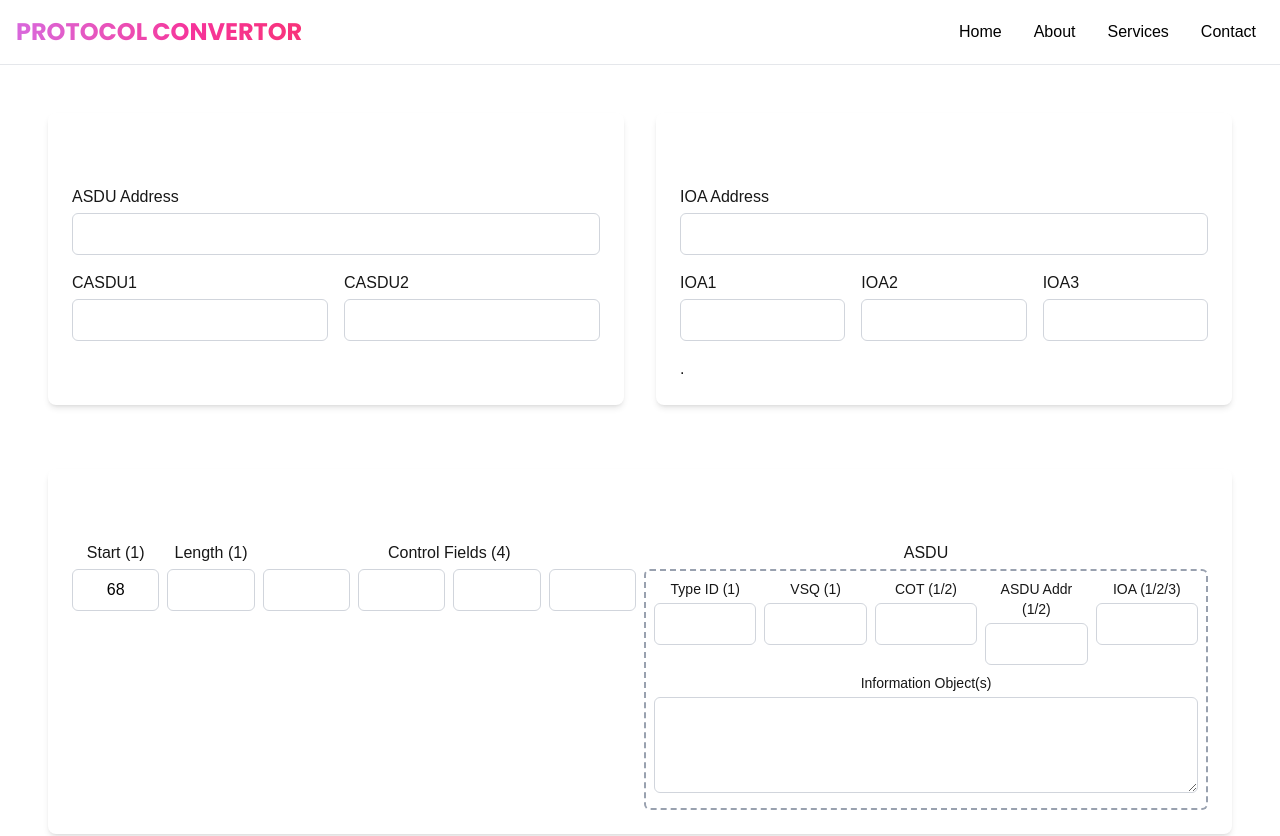
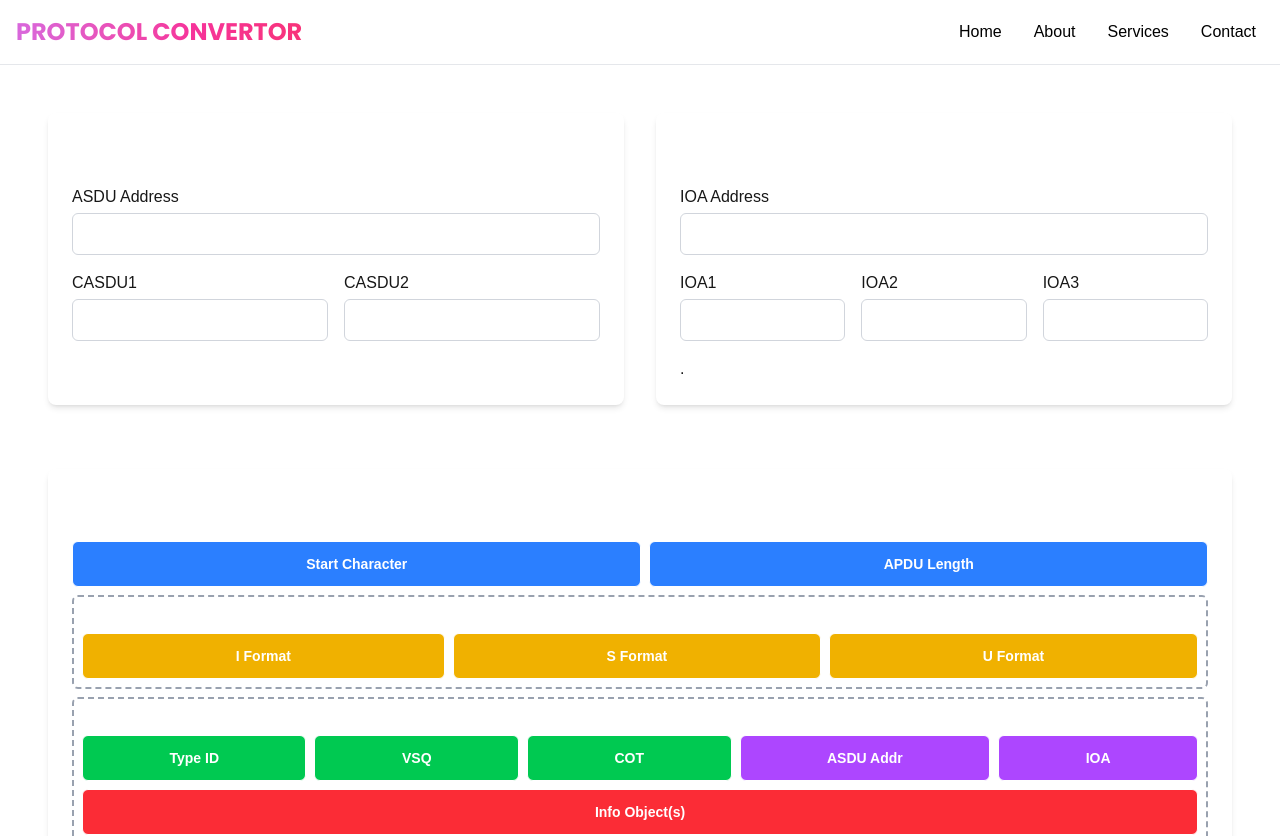
Before and after one commit to mdazad1508/60870-5-104-protocol, a Next.js app: page / in a window 1280 px wide. Shown: the top 836 px of the page. Built offline with nearby package versions, Linux system fonts and the light colour scheme.

Commit message:
packet modified

```diff
--- a/components/Iec104Packet.tsx
+++ b/components/Iec104Packet.tsx
@@ -2,73 +2,84 @@
 
 import { useState } from 'react';
 
+const Popup = ({ content, onClose }: { content: any, onClose: () => void }) => (
+  <div className="fixed inset-0 bg-black bg-opacity-50 flex items-center justify-center z-50" onClick={onClose}>
+    <div className="bg-white dark:bg-gray-800 p-6 rounded-lg shadow-lg max-w-lg w-full" onClick={(e) => e.stopPropagation()}>
+      <h3 className="font-bold text-lg mb-2">{content.title}</h3>
+      <p className="mb-2"><span className="font-bold">Description:</span> {content.description}</p>
+      <p className="font-mono text-sm mb-2"><span className="font-bold">Size:</span> {content.size} ({content.bits})</p>
+      <p className="mb-4"><span className="font-bold">Function:</span> {content.func}</p>
+      <button onClick={onClose} className="mt-4 px-4 py-2 bg-blue-500 text-white rounded">Close</button>
+    </div>
+  </div>
+);
+
+const Field = ({ title, className = '', color, onClick }: { title: string, className?: string, color: string, onClick: () => void }) => (
+    <div className={`p-3 border rounded-md text-white cursor-pointer hover:opacity-90 ${color} ${className}`} onClick={onClick}>
+      <div className="font-bold text-sm text-center">{title}</div>
+    </div>
+  );
+
   const Iec104Packet = () => {
-  const [startChar, setStartChar] = useState('68');
-  const [apduLength, setApduLength] = useState('');
-  const [controlField1, setControlField1] = useState('');
-  const [controlField2, setControlField2] = useState('');
-  const [controlField3, setControlField3] = useState('');
-  const [controlField4, setControlField4] = useState('');
-  const [typeId, setTypeId] = useState('');
-  const [vsq, setVsq] = useState('');
-  const [cot, setCot] = useState('');
-  const [asduAddress, setAsduAddress] = useState('');
-  const [ioa, setIoa] = useState('');
-  const [informationObject, setInformationObject] = useState('');
+    const [showPopup, setShowPopup] = useState(false);
+    const [popupContent, setPopupContent] = useState<any>(null);
 
-  const inputClasses = "w-full p-2 border border-gray-300 dark:border-gray-600 rounded-md bg-white dark:bg-gray-800 text-black dark:text-white text-center";
+    const handleFieldClick = (content: any) => {
+        setPopupContent(content);
+        setShowPopup(true);
+    }
+
+    const colors = {
+        apci: 'bg-blue-500',
+        asdu: 'bg-green-500',
+        control: 'bg-yellow-500',
+        address: 'bg-purple-500',
+        data: 'bg-red-500',
+    }
+
+    const fields = {
+        startChar: { title: "Start Character", description: "Always 0x68", size: "1 byte", bits: "8 bits", func: "Marks the beginning of a packet." },
+        apduLength: { title: "APDU Length", description: "Length of ASDU + Control Fields", size: "1 byte", bits: "8 bits", func: "Specifies the total length of the APDU." },
+        iFormat: { title: "I Format", description: "Send/Receive Sequence Numbers", size: "2 bytes", bits: "16 bits", func: "Used for numbered information transfer." },
+        sFormat: { title: "S Format", description: "Receive Sequence Number", size: "2 bytes", bits: "16 bits", func: "Used for numbered supervisory functions." },
+        uFormat: { title: "U Format", description: "STARTDT, STOPDT, TESTFR", size: "2 bytes", bits: "16 bits", func: "Used for unnumbered control functions." },
+        typeId: { title: "Type ID", description: "Defines the message type", size: "1 byte", bits: "8 bits", func: "Identifies the type of application data." },
+        vsq: { title: "VSQ", description: "Variable Structure Qualifier", size: "1 byte", bits: "8 bits", func: "Specifies the number of information objects and the addressing mode." },
+        cot: { title: "COT", description: "Cause of Transmission", size: "1/2 bytes", bits: "8/16 bits", func: "Indicates the reason for the data transmission." },
+        asduAddr: { title: "ASDU Addr", description: "Common Address of ASDU", size: "1/2 bytes", bits: "8/16 bits", func: "Address of the controlling station." },
+        ioa: { title: "IOA", description: "Information Object Address", size: "1/2/3 bytes", bits: "8/16/24 bits", func: "Address of the specific information object." },
+        infoObjects: { title: "Info Object(s)", description: "The actual data values", size: "N bytes", bits: "N*8 bits", func: "Contains the actual measurement or control values." },
+    }
 
     return (
-    <div className="bg-white dark:bg-gray-900 p-6 rounded-lg shadow-md mt-8">
-      <h2 className="text-2xl font-bold mb-4 text-white text-center">IEC 60870-5-104 Packet</h2>
-      <div className="grid grid-cols-1 md:grid-cols-12 gap-2 text-center">
-        <div className="md:col-span-1">
-          <label className="block mb-1">Start (1)</label>
-          <input type="text" value={startChar} onChange={(e) => setStartChar(e.target.value)} className={inputClasses} readOnly />
-        </div>
-        <div className="md:col-span-1">
-          <label className="block mb-1">Length (1)</label>
-          <input type="text" value={apduLength} onChange={(e) => setApduLength(e.target.value)} className={inputClasses} />
-        </div>
-        <div className="md:col-span-4">
-          <label className="block mb-1">Control Fields (4)</label>
-          <div className="grid grid-cols-4 gap-2">
-            <input type="text" value={controlField1} onChange={(e) => setControlField1(e.target.value)} className={inputClasses} />
-            <input type="text" value={controlField2} onChange={(e) => setControlField2(e.target.value)} className={inputClasses} />
-            <input type="text" value={controlField3} onChange={(e) => setControlField3(e.target.value)} className={inputClasses} />
-            <input type="text" value={controlField4} onChange={(e) => setControlField4(e.target.value)} className={inputClasses} />
+      <div className="bg-white dark:bg-gray-900 p-4 md:p-6 rounded-lg shadow-md mt-8">
+        <h2 className="text-xl md:text-2xl font-bold mb-4 text-white text-center">IEC 60870-5-104 Packet Structure</h2>
+        <div className="flex flex-wrap gap-2">
+            <Field title={fields.startChar.title} color={colors.apci} onClick={() => handleFieldClick(fields.startChar)} className="flex-grow" />
+            <Field title={fields.apduLength.title} color={colors.apci} onClick={() => handleFieldClick(fields.apduLength)} className="flex-grow" />
+
+            <div className="w-full border-2 border-dashed border-gray-400 dark:border-gray-500 p-2 rounded-md">
+                <div className="font-bold text-sm text-white text-center mb-2">Control Fields</div>
+                <div className="flex flex-wrap gap-2">
+                    <Field title={fields.iFormat.title} color={colors.control} onClick={() => handleFieldClick(fields.iFormat)} className="flex-grow"/>
+                    <Field title={fields.sFormat.title} color={colors.control} onClick={() => handleFieldClick(fields.sFormat)} className="flex-grow"/>
+                    <Field title={fields.uFormat.title} color={colors.control} onClick={() => handleFieldClick(fields.uFormat)} className="flex-grow"/>
                 </div>
             </div>
-        <div className="md:col-span-6">
-            <label className="block mb-1">ASDU</label>
-            <div className="grid grid-cols-1 md:grid-cols-5 gap-2 border-2 border-dashed border-gray-400 dark:border-gray-500 p-2 rounded-md">
-                <div>
-                    <label className="block mb-1 text-sm">Type ID (1)</label>
-                    <input type="text" value={typeId} onChange={(e) => setTypeId(e.target.value)} className={inputClasses} />
-                </div>
-                <div>
-                    <label className="block mb-1 text-sm">VSQ (1)</label>
-                    <input type="text" value={vsq} onChange={(e) => setVsq(e.target.value)} className={inputClasses} />
-                </div>
-                <div>
-                    <label className="block mb-1 text-sm">COT (1/2)</label>
-                    <input type="text" value={cot} onChange={(e) => setCot(e.target.value)} className={inputClasses} />
-                </div>
-                <div>
-                    <label className="block mb-1 text-sm">ASDU Addr (1/2)</label>
-                    <input type="text" value={asduAddress} onChange={(e) => setAsduAddress(e.target.value)} className={inputClasses} />
-                </div>
-                <div>
-                    <label className="block mb-1 text-sm">IOA (1/2/3)</label>
-                    <input type="text" value={ioa} onChange={(e) => setIoa(e.target.value)} className={inputClasses} />
-                </div>
-                <div className="md:col-span-5">
-                    <label className="block mb-1 text-sm">Information Object(s)</label>
-                    <textarea value={informationObject} onChange={(e) => setInformationObject(e.target.value)} className={`${inputClasses} h-24`} />
+
+            <div className="w-full p-2 border-2 border-dashed border-gray-400 dark:border-gray-500 rounded-md">
+                <div className="font-bold text-sm text-white text-center mb-2">Application Service Data Unit (ASDU)</div>
+                <div className="flex flex-wrap gap-2">
+                    <Field title={fields.typeId.title} color={colors.asdu} onClick={() => handleFieldClick(fields.typeId)} className="flex-grow"/>
+                    <Field title={fields.vsq.title} color={colors.asdu} onClick={() => handleFieldClick(fields.vsq)} className="flex-grow"/>
+                    <Field title={fields.cot.title} color={colors.asdu} onClick={() => handleFieldClick(fields.cot)} className="flex-grow"/>
+                    <Field title={fields.asduAddr.title} color={colors.address} onClick={() => handleFieldClick(fields.asduAddr)} className="flex-grow"/>
+                    <Field title={fields.ioa.title} color={colors.address} onClick={() => handleFieldClick(fields.ioa)} className="flex-grow"/>
+                    <Field title={fields.infoObjects.title} color={colors.data} onClick={() => handleFieldClick(fields.infoObjects)} className="w-full"/>
                 </div>
             </div>
         </div>
-      </div>
+        {showPopup && <Popup content={popupContent} onClose={() => setShowPopup(false)} />}
       </div>
     );
   };
```
Lines whose indentation alone changed are shown as unchanged.
